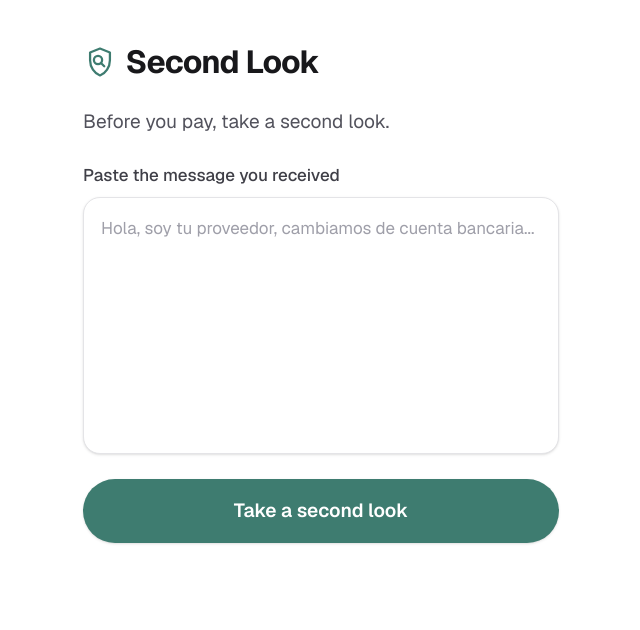
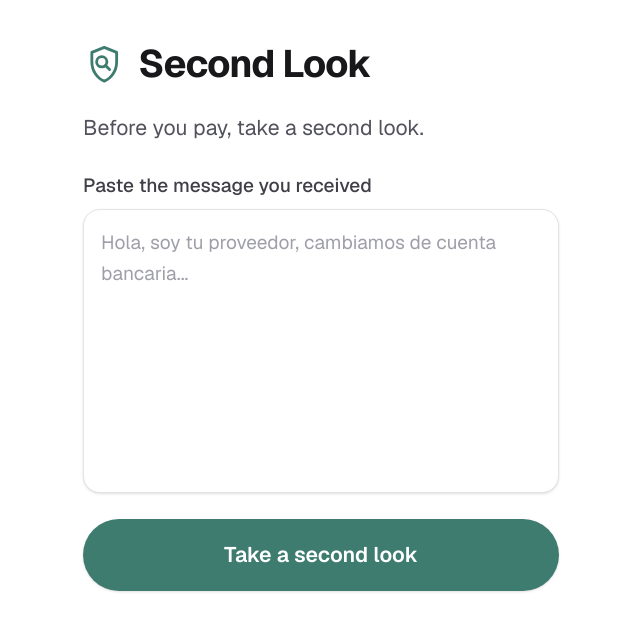
Before and after one commit to KaromBuilds/second-look, a Next.js app: page / in a window 1280 px wide. Shown: the top 630 px of the page, without its empty margins (319-959 px from the left). Built offline with nearby package versions, Linux system fonts and the light colour scheme.

Commit message:
fix: larger type and taller button for readability

```diff
--- a/app/page.tsx
+++ b/app/page.tsx
@@ -25,23 +25,23 @@ function ShieldSearchIcon({ className }: { className?: string }) {
 
 export default function Home() {
   return (
-    <div className="flex min-h-full flex-1 justify-center bg-white">
-      <main className="flex w-full max-w-lg flex-col gap-6 px-5 py-10 sm:px-8">
-        <header className="flex items-center gap-2">
-          <ShieldSearchIcon className="h-8 w-8 text-brand" />
-          <h1 className="text-3xl font-bold tracking-tight text-zinc-900">
+    <div className="min-h-full bg-white">
+      <main className="mx-auto flex w-full max-w-lg flex-col gap-6 px-5 py-10 sm:px-8">
+        <header className="flex items-center gap-3">
+          <ShieldSearchIcon className="h-10 w-10 shrink-0 text-brand" />
+          <h1 className="text-4xl font-bold tracking-tight text-zinc-900">
             Second Look
           </h1>
         </header>
 
-        <p className="text-lg leading-relaxed text-zinc-600">
+        <p className="text-xl leading-relaxed text-zinc-600">
           Before you pay, take a second look.
         </p>
 
         <div className="flex flex-col gap-2">
           <label
             htmlFor="message"
-            className="text-base font-medium text-zinc-700"
+            className="text-lg font-medium text-zinc-700"
           >
             Paste the message you received
           </label>
@@ -50,13 +50,13 @@ export default function Home() {
             name="message"
             rows={8}
             placeholder="Hola, soy tu proveedor, cambiamos de cuenta bancaria..."
-            className="w-full resize-none rounded-2xl border border-zinc-200 bg-white p-4 text-base leading-relaxed text-zinc-900 shadow-sm placeholder:text-zinc-400 focus:border-brand focus:outline-none focus:ring-2 focus:ring-brand/30"
+            className="w-full resize-none rounded-2xl border border-zinc-200 bg-white p-4 text-lg leading-relaxed text-zinc-900 shadow-sm placeholder:text-zinc-400 focus:border-brand focus:outline-none focus:ring-2 focus:ring-brand/30"
           />
         </div>
 
         <button
           type="button"
-          className="w-full rounded-full bg-brand px-6 py-4 text-lg font-semibold text-white shadow-sm transition-colors hover:bg-brand-dark active:bg-brand-dark"
+          className="w-full rounded-full bg-brand px-6 py-5 text-xl font-semibold text-white shadow-sm transition-colors hover:bg-brand-dark active:bg-brand-dark"
         >
           Take a second look
         </button>
```
Also changed, not shown: 1 other file (tests, documents, lock files or other folders).
